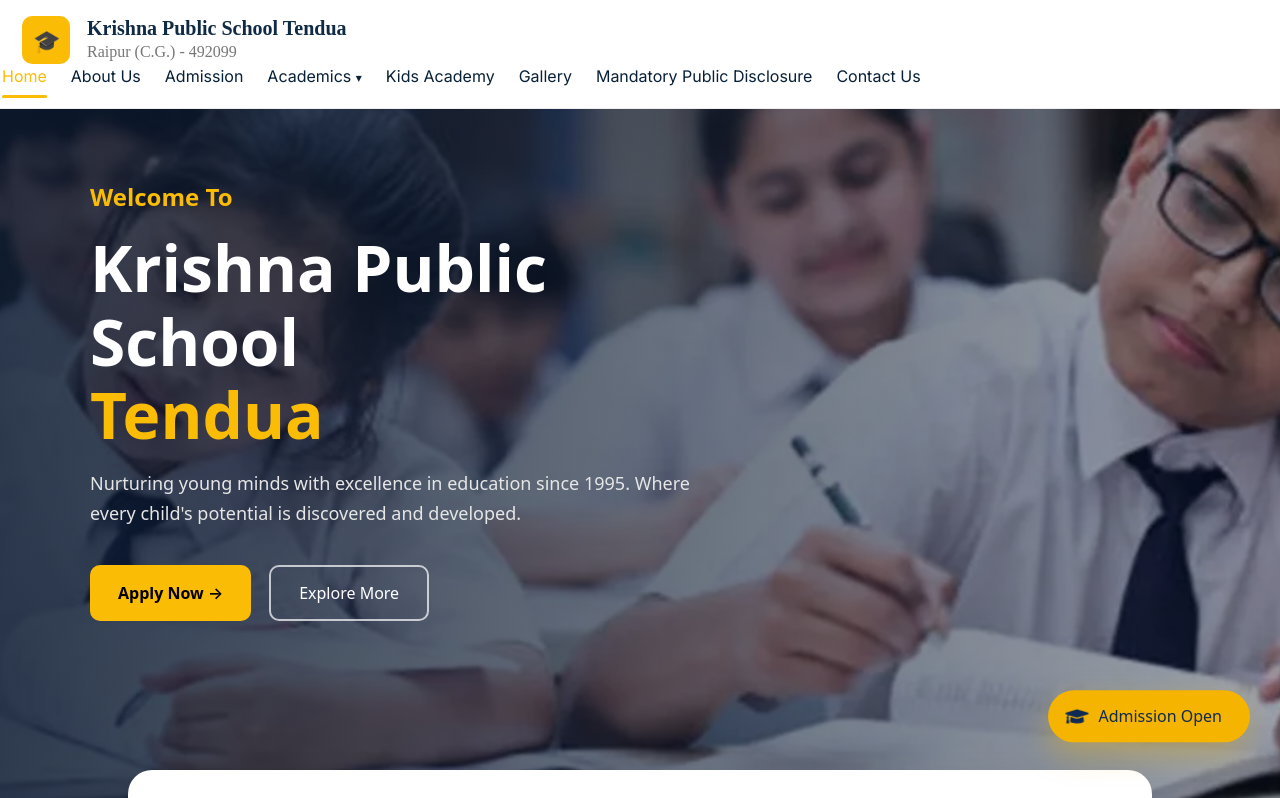
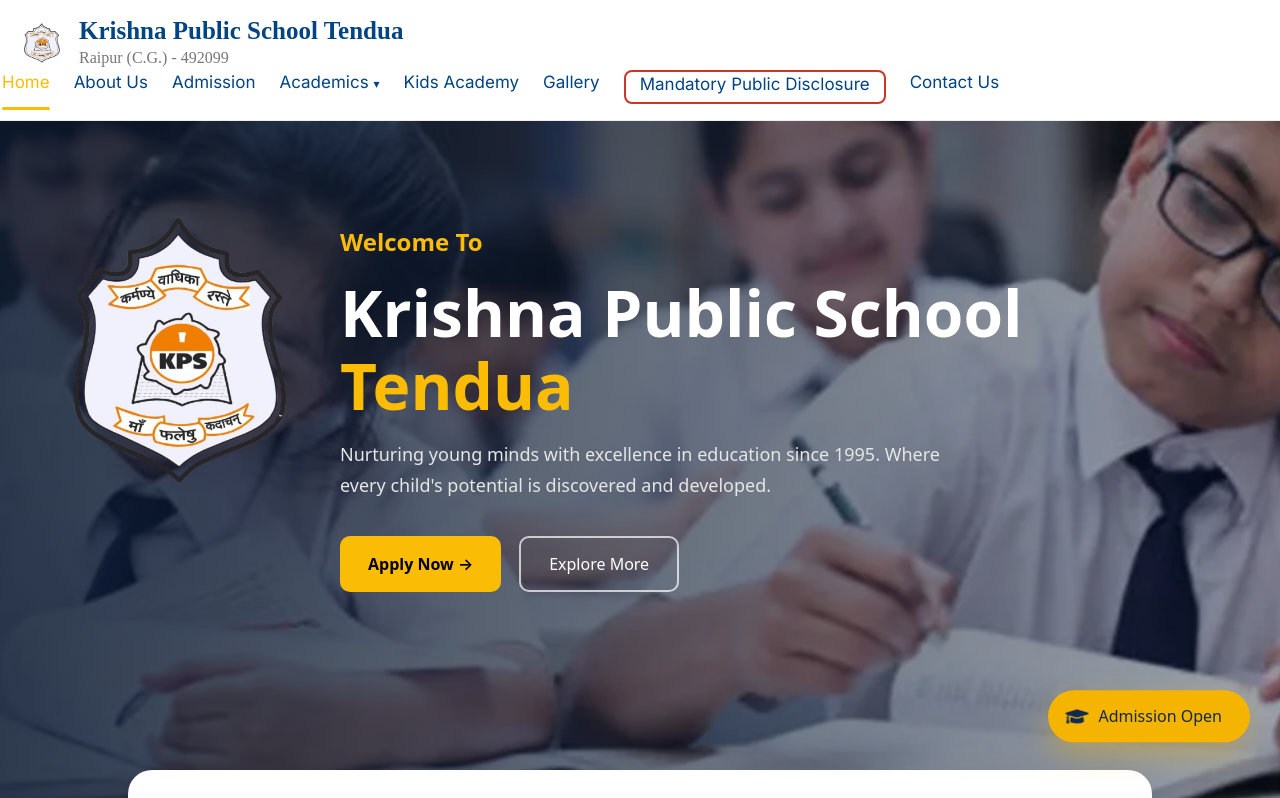
Before and after one commit to ali-0507/Krishna-Public-School, a React (Vite) app in the folder frontend/: page / in a window 1280 px wide. Shown: the top 798 px of the page. Built offline with nearby package versions, Linux system fonts and the light colour scheme.

Commit message:
school logo added

```diff
--- a/frontend/index.html
+++ b/frontend/index.html
@@ -2,7 +2,7 @@
 <html lang="en">
   <head>
     <meta charset="UTF-8" />
-    <link rel="icon" type="image/svg+xml" href="/vite.svg" />
+    <link rel="icon" type="image/svg+xml" href="/KPS School Logo.svg" />
     <meta name="viewport" content="width=device-width, initial-scale=1.0" />
     <title>Best School in Hirapur - Krishna Public School Tendua</title>
      <!-- Bootstrap CSS CDN -->
--- a/frontend/src/components/Admission/DocumentsandFees.jsx
+++ b/frontend/src/components/Admission/DocumentsandFees.jsx
@@ -43,41 +43,54 @@
       </div>
 
       <div className="fees" data-aos="fade-left">
-        <h3>Fee Structure</h3>
+        <h3>Tuition Fee Structure - 2026-27</h3>
 
         <table>
           <thead>
-            <tr>
-              <th>Class</th>
-              <th>Admission Fee</th>
-              <th>Annual Fee</th>
+            <tr style={{textDecoration:"underline"}}>
+              <th >INSTALLMENT</th>
+              <th>Class - I TO V</th>
+              <th>Class - VI TO VIII</th>
+              <th>Class - IX TO XII</th>
             </tr>
           </thead>
           <tbody>
             <tr>
-              <td>Play Group - UKG</td>
-              <td>₹15,000</td>
-              <td>₹45,000</td>
+              <td>I INSTALLMENT - 30% <br/>(APRIL)</td>
+              <td>₹15,770/-</td>
+              <td>₹17,990/-</td>
+              <td>₹20,000/-</td>
             </tr>
             <tr>
-              <td>Class I - V</td>
-              <td>₹20,000</td>
-              <td>₹55,000</td>
+              <td>II INSTALLMENT - 25%  <br/>(JULY) </td>
+              <td>₹13,140/-</td>
+              <td>₹14,995/-</td>
+              <td>₹16,670/-</td>
             </tr>
             <tr>
-              <td>Class VI - VIII</td>
-              <td>₹25,000</td>
-              <td>₹65,000</td>
+              <td>III INSTALLMENT - 25% (OCTOBER)</td>
+              <td>₹13,140/-</td>
+              <td>₹14,995/-</td>
+              <td>₹16,670/-</td>
             </tr>
             <tr>
-              <td>Class IX - XII</td>
-              <td>₹30,000</td>
-              <td>₹75,000</td>
+              <td>IV INSTALLMENT - 20% (JANUARY)</td>
+              <td>₹10,510/-</td>
+              <td>₹11,995/-</td>
+              <td>₹13,330/-</td>
+            </tr>
+            <tr>
+
+              <td><strong>TOTAL</strong></td>
+              <td><strong>₹52,560/-</strong></td>
+              <td><strong>₹59,975/-</strong></td>
+              <td><strong>₹66,670/-</strong></td>
+
             </tr>
           </tbody>
         </table>
 
-        <p className="fee-note">
+        <p className="fee-note mt-3">
           * Fee structure is subject to change. Transport and other facilities charged separately.
         </p>
       </div>
--- a/frontend/src/components/Home/HeroSection.jsx
+++ b/frontend/src/components/Home/HeroSection.jsx
@@ -38,11 +38,22 @@
       {/* DARK OVERLAY + CONTENT */}
       <div className="hero-overlay">
         <div className="hero-content">
-          <span className="hero-tag"data-aos="fade-up">Welcome To</span>
 
-          <h1 data-aos="fade-left" data-aos-delay="1000">
-            Krishna Public School <br />
+          {/* LEFT LOGO */}
+          <div className="hero-logo">
+             <img src="/SCHOOL LOGO.png" alt="School logo"
+                  className="hero-school-logo" />
+          </div>
+
+          <div className="hero-text mt-3">
+          <span className="hero-tag" data-aos="fade-up">Welcome To</span>
+          {/* <h1 data-aos="fade-left" data-aos-delay="1000">
+             Krishna Public School
             <span>Tendua</span>
+          </h1> */}
+          <h1 data-aos="fade-left" data-aos-delay="200">
+            <span className="school-name" style={{color:"#fff"}}>Krishna Public School</span>
+            <span className="school-location">Tendua</span>
           </h1>
 
           <p data-aos="fade-left" data-aos-delay="900">
@@ -50,7 +61,7 @@
             Where every child's potential is discovered and developed.
           </p>
 
-          <div className="hero-buttons"data-aos="fade-up" data-aos-delay="900">
+          <div className="hero-buttons" data-aos="fade-up" data-aos-delay="900">
             <button
               className="primary-btn"
               onClick={() => navigate("/admission")}
@@ -64,6 +75,8 @@
               Explore More
             </button>
           </div>
+          </div>
+
         </div>
       </div>
     </section>
--- a/frontend/src/components/common/Footer.jsx
+++ b/frontend/src/components/common/Footer.jsx
@@ -7,16 +7,15 @@
         {/* School Info */}
         <div className="footer-col">
           <div className="footer-logo">
-            <h4>🎓Krishna Public School Tendua</h4>
+            <h4><img src="/SCHOOL LOGO.png" className="footer-school-logo "/> Krishna Public School Tendua</h4>
           </div>
-
           <p>
             Established in 1995, Krishna Public School Tendua has been a beacon
             of educational excellence in Raipur, shaping young minds for over
             25 years.
           </p>
 
-          <div className="footer-socials">
+          <div className="footer-socials mt-1">
             <i class="fa-brands fa-facebook-f"></i>
             <i className="fab fa-instagram"></i>
             <i class="fa-brands fa-square-twitter"></i>
--- a/frontend/src/components/common/Navbar.jsx
+++ b/frontend/src/components/common/Navbar.jsx
@@ -8,9 +8,7 @@
   return (
     <header className="navbar">
       <div className="navbar-left">
-        <div className="logo-box">
-          🎓
-        </div>
+          <img src="/SCHOOL LOGO.png" className="school-logo"></img>
         <div className="school-name">
           <h2>Krishna Public School Tendua</h2>
           <p >Raipur (C.G.) - 492099</p>
@@ -43,7 +41,7 @@
         className="nav-link">
         Kids Academy</a>
         <NavLink to="/gallery">Gallery</NavLink>
-        <NavLink to="/mandatory-public-disclosure">Mandatory Public Disclosure</NavLink>
+        <NavLink to="/mandatory-public-disclosure" className="nav-special">Mandatory Public Disclosure</NavLink>
         <NavLink to="/contact">Contact Us</NavLink>
       </nav>
     </header>
--- a/frontend/src/styles/admission.css
+++ b/frontend/src/styles/admission.css
@@ -144,7 +144,7 @@
 .documents-fees {
   display: grid;
   grid-template-columns: 1.2fr 1fr;
-  gap: 40px;
+  gap: 20px;
   padding: 80px 40px;
   background: #f7f4ee;
 }
@@ -185,18 +185,24 @@
 .fees {
   background: #fff;
   padding: 30px;
+  width: 110%;
+  margin-left: -40px;
   border-radius: 12px;
 }
+
 
 .fees table {
   width: 100%;
   border-collapse: collapse;
 }
 
+
 .fees th, .fees td {
-  padding: 12px;
+  padding: 16px;
   border-bottom: 1px solid #ddd;
 }
+
+
 
 /* ===== Important Dates ===== */
 .important-dates {
--- a/frontend/src/styles/global.css
+++ b/frontend/src/styles/global.css
@@ -26,22 +26,15 @@
   margin-left: 20px;
 }
 
-.logo-box {
-  width: 48px;
-  height: 48px;
-  background: #fbbc05;
-  display: flex;
-  align-items: center;
-  justify-content: center;
-  border-radius: 10px;
-  font-size: 22px;
+.school-logo{
+  width: 40px;
+  height: 50px;
 }
-
 .school-name h2 {
   font-family: 'Playfair Display', serif;
   margin: 0;
-  font-size: 20px;
-  color: #0f2a44;
+  font-size: 25px;
+  color: #004483;
   font-weight: 700;
 }
 
@@ -61,8 +54,9 @@
 
 .navbar-center a {
   text-decoration: none;
-  color: #072037;
+  color:  #004483;
   font-weight: 500;
+  font-size: 17px;
   position: relative;
   padding-bottom: 4px;
 }
@@ -148,6 +142,35 @@
   color: #f4b400;
 }
 
+
+/* Mnadatory Public Disclosure navlink styling*/
+
+.nav-special {
+  padding: 0px 14px;
+  border: 2px solid #ca3628;
+  border-radius: 8px;
+  color: #004483;
+  font-weight: 600;
+}
+
+/* hover effect */
+.nav-special:hover {
+  border: 2px solid #ca3628;
+  color: #000;
+}
+
+/* active page */
+.nav-special.active {
+  color: #000;
+  border-color: #fbbc05;
+}
+
+/* remove underline animation for this link */
+.nav-special::after {
+  display: none;
+}
+
+
 /* ===== HERO SECTION ===== */
  .hero-section {
   position: relative;
@@ -194,14 +217,48 @@
 
 /* Content */
 .hero-content {
-  max-width: 650px;
+  display: flex;                /* IMPORTANT */
+  align-items: center;
+  gap: 40px;
+  max-width: 1100px;
   color: #ffffff;
+}
+/* NEW – minimal layout fix */
+.hero-flex {
+  display: flex;
+  align-items: center;
+  gap: 28px; /* keeps text close, not far */
+}
+
+.hero-logo {
+  flex-shrink: 0;
+}
+
+.hero-school-logo {
+  width: 240px;
+  height: auto;
+  margin-left: -30px;
+  margin-bottom: 100px;
+}
+
+.hero-text {
+  max-width: 600px;
 }
 
 .hero-tag {
   color: #fbbc05;
   font-weight: 600;
   font-size:1.5rem;
+}
+
+.school-name {
+  display: block;      /* forces single line */
+  white-space: nowrap; /* prevents breaking */
+}
+
+.school-location {
+  display: block;      /* moves Tendua to next line */
+  color: #fbbc05;      /* your yellow */
 }
 
 /* Heading */
@@ -487,46 +544,6 @@
 }
 
 
-/* Cards */
-/* .about-cards {
-  display: grid;
-  grid-template-columns: repeat(3, 1fr);
-  gap: 32px;
-}
-
-.about-card {
-  background: #ffffff;
-  padding: 36px 32px;
-  border-radius: 16px;
-  text-align: left;
-
-  box-shadow: 0 14px 30px rgba(0, 0, 0, 0.1);
-}
-
-.about-card h3 {
-  font-family: 'Playfair Display', serif;
-  font-size: 22px;
-  color: #0f2a44;
-  margin-bottom: 16px;
-}
-
-.about-card p {
-  font-family: 'Inter', sans-serif;
-  font-size: 16px;
-  line-height: 1.6;
-  color: #5f6c85;
-}
-
-.about-card {
-  transition: transform 0.3s ease, box-shadow 0.3s ease;
-}
-
-.about-card:hover {
-  transform: translateY(-6px);
-  box-shadow: 0 20px 40px rgba(0,0,0,0.12);
-} */
-
-
 /* ================= PROGRAMS SECTION ================= */
 
 .programs-section {
@@ -680,6 +697,10 @@
   background: linear-gradient(135deg, #142b4f, #1c3b6a);
 }
 
+.footer-school-logo{
+  width: 35px;
+  height: auto;
+}
 .footer-cta h2 {
   font-size: 42px;
   margin-bottom: 16px;
@@ -762,15 +783,6 @@
   padding: 0;
 }
 
-.footer-logo {
-  display: flex;
-  align-items: center;
-  gap: 10px;
-  font-family: 'Playfair Display', serif;
-  font-size: 20px;
-  font-weight: 700;
-  margin-bottom: 4px;
-}
 
 .footer-socials i {
   display: inline-flex;
```
Also changed, not shown: frontend/public/KPS School Logo.svg (added), frontend/public/SCHOOL LOGO.png (added), frontend/src/components/Academics/AcademicHero.jsx (line endings or trailing spaces).
